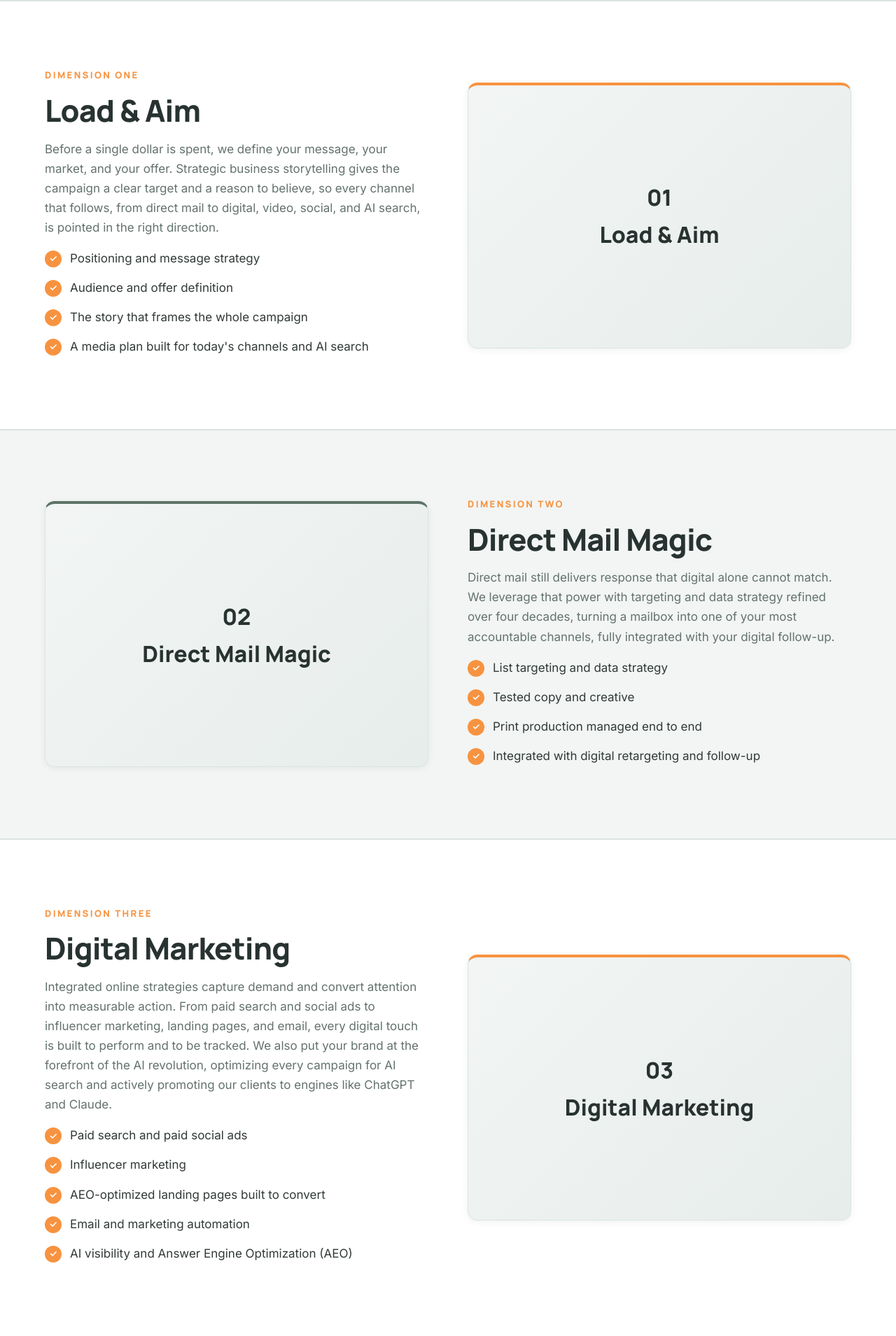
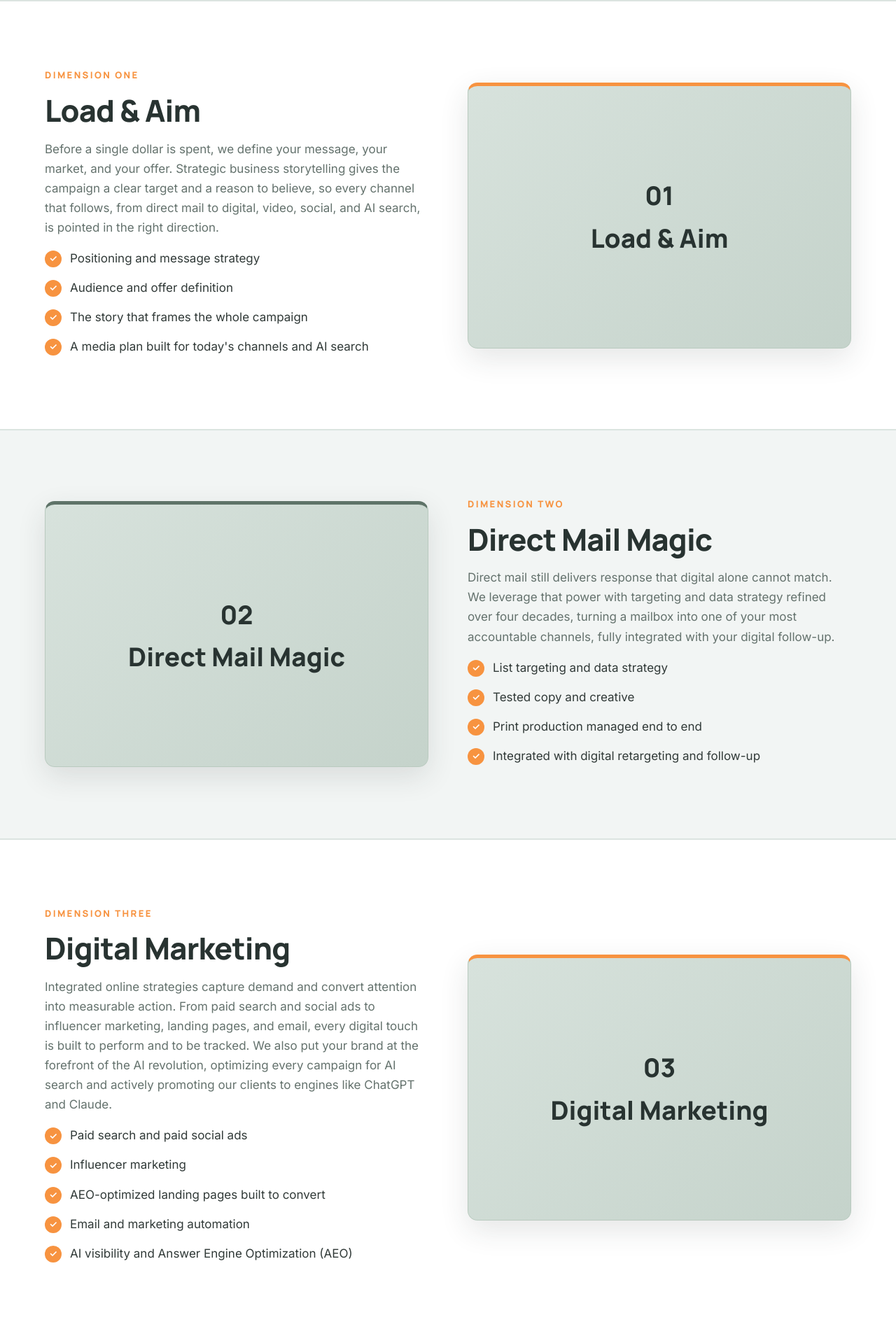
Before and after one commit to aliciamichele-cdmg/cdmg-website, a PHP site: page /5-dimensions.html in a window 1280 px wide. Shown: the part 505-2414 px from the top of the page at 70% size. Run offline with PHP 8.4, Linux system fonts and the light colour scheme.

Commit message:
Deepen the 5 Dimensions number panels so the numbers stand out
The panels were nearly the same tone as the sections and looked washed
out. Give them a deeper sage tint with a stronger border, shadow, and
larger number. Dark text stays fully readable (no reverse type).

Co-Authored-By: Claude Opus 4.8 <noreply@anthropic.com>

```diff
--- a/css/style.css
+++ b/css/style.css
@@ -251,8 +251,8 @@ p { color: var(--muted); }
 
 /* ----- Split feature ----- */
 .split { display: grid; grid-template-columns: 1fr 1fr; gap: 56px; align-items: center; }
-.split__media { border-radius: var(--radius); min-height: 380px; background: linear-gradient(135deg, var(--light), var(--light-2)); border: 1px solid var(--line); border-top: 4px solid var(--accent); display: grid; place-items: center; color: var(--navy); padding: 40px; box-shadow: var(--shadow-sm); }
-.split__media .big { font-family: var(--font-head); font-weight: 800; font-size: 2rem; text-align: center; color: var(--navy); }
+.split__media { border-radius: var(--radius); min-height: 380px; background: linear-gradient(135deg, #d7e2dc, #c5d3cb); border: 1px solid #b9cabf; border-top: 5px solid var(--accent); display: grid; place-items: center; color: var(--navy); padding: 40px; box-shadow: var(--shadow); }
+.split__media .big { font-family: var(--font-head); font-weight: 800; font-size: 2.3rem; text-align: center; color: var(--navy); }
 
 /* ----- 5 Dimensions: one clean, consistent treatment ----- */
 .dsec { border-top: 1px solid var(--line); border-bottom: 1px solid var(--line); }
```
